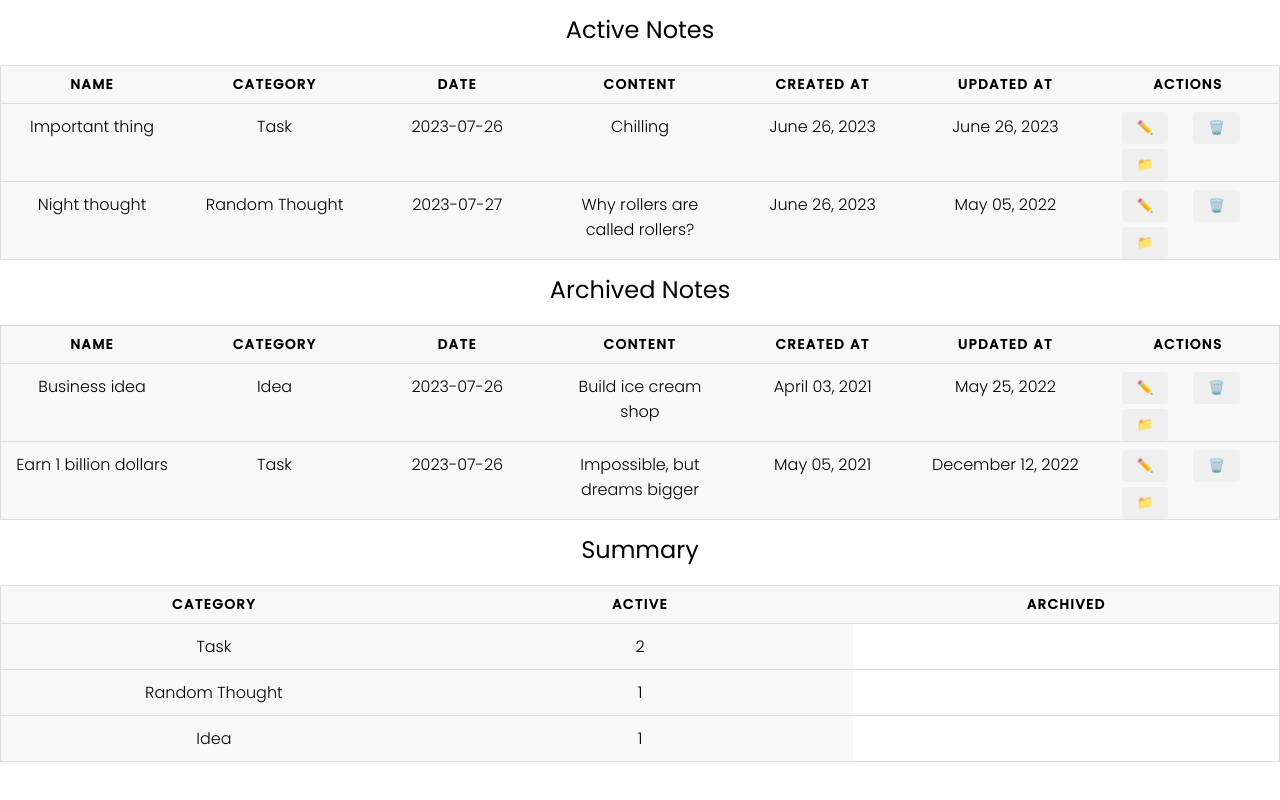
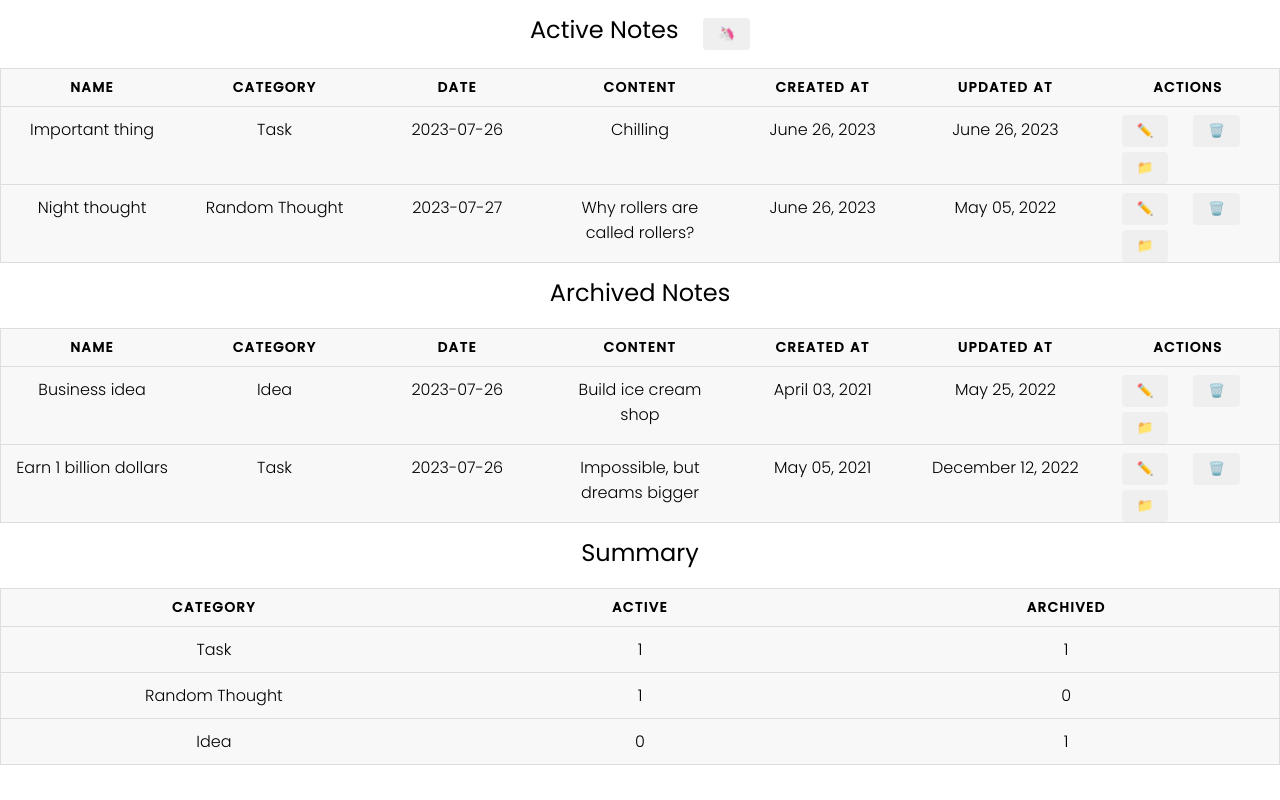
Before and after one commit to kuslosolodka/notes-app-react, a React (Vite) app: page / in a window 1280 px wide. Built offline with nearby package versions, Linux system fonts and the light colour scheme.

Commit message:
fix: * categories counting update

```diff
--- a/src/components/summary-list/SummaryList.tsx
+++ b/src/components/summary-list/SummaryList.tsx
@@ -1,7 +1,13 @@
 import React from 'react'
 import { styled } from 'styled-components'
 
-type SummaryData = Record<string, number>
+interface SummaryData {
+    categories: Array<{
+        active: number
+        archived: number
+        category: string
+    }>
+}
 
 interface Properties {
     data: SummaryData
@@ -10,10 +16,11 @@ interface Properties {
 const SummaryList: React.FC<Properties> = ({ data }) => {
     return (
         <>
-            {Object.entries(data).map(([category, count]) => (
-                <TableRow key={category}>
-                    <TableCell>{category}</TableCell>
-                    <TableCell>{count}</TableCell>
+            {data.categories.map((categoryData) => (
+                <TableRow key={categoryData.category}>
+                    <TableCell>{categoryData.category}</TableCell>
+                    <TableCell>{categoryData.active}</TableCell>
+                    <TableCell>{categoryData.archived}</TableCell>
                 </TableRow>
             ))}
         </>
@@ -33,3 +40,4 @@ const TableCell = styled.td`
 `
 
 export { SummaryList }
+export type { SummaryData }
--- a/src/pages/Notes.tsx
+++ b/src/pages/Notes.tsx
@@ -2,25 +2,22 @@ import React from 'react'
 
 import { Table } from '../components/common/table/Table.tsx'
 import { useNoteStore } from '../store/store.ts'
+import { calculateSummaryData } from './helpers/calculate-summary-date/calculate-summary-date.helper.ts'
 
 const Notes: React.FC = () => {
     const data = useNoteStore((state) => state.notes)
     const archivedNotes = data.filter((item) => item.isArchived)
     const activeNotes = data.filter((item) => !item.isArchived)
 
-    const summaryCounts: Record<string, number> = {}
-    for (const item of data) {
-        summaryCounts[item.category] =
-            typeof summaryCounts[item.category] === 'number'
-                ? summaryCounts[item.category] + 1
-                : 1
+    const summaryData = {
+        categories: calculateSummaryData(data),
     }
 
     return (
         <>
-            <Table caption="Active Notes" data={activeNotes} />
+            <Table caption="Active Notes" data={activeNotes} isAdding />
             <Table caption="Archived Notes" data={archivedNotes} />
-            <Table caption="Summary" data={summaryCounts} isSummary />
+            <Table caption="Summary" data={summaryData} isSummary />
         </>
     )
 }
--- /dev/null
+++ b/src/pages/helpers/calculate-summary-date/calculate-summary-date.helper.ts
@@ -0,0 +1,29 @@
+import type { NoteData } from '../../../components/notes-list/NotesList.tsx'
+import type { SummaryData } from '../../../components/summary-list/SummaryList.tsx'
+
+const calculateSummaryData = (notes: NoteData[]): SummaryData['categories'] => {
+    const summaryMap = new Map<
+        string,
+        { active: number; archived: number; category: string }
+    >()
+
+    for (const { category, isArchived } of notes) {
+        const categoryData = summaryMap.get(category) ?? {
+            active: 0,
+            archived: 0,
+            category,
+        }
+
+        if (isArchived) {
+            categoryData.archived++
+        } else {
+            categoryData.active++
+        }
+
+        summaryMap.set(category, categoryData)
+    }
+
+    return [...summaryMap.values()]
+}
+
+export { calculateSummaryData }
```
